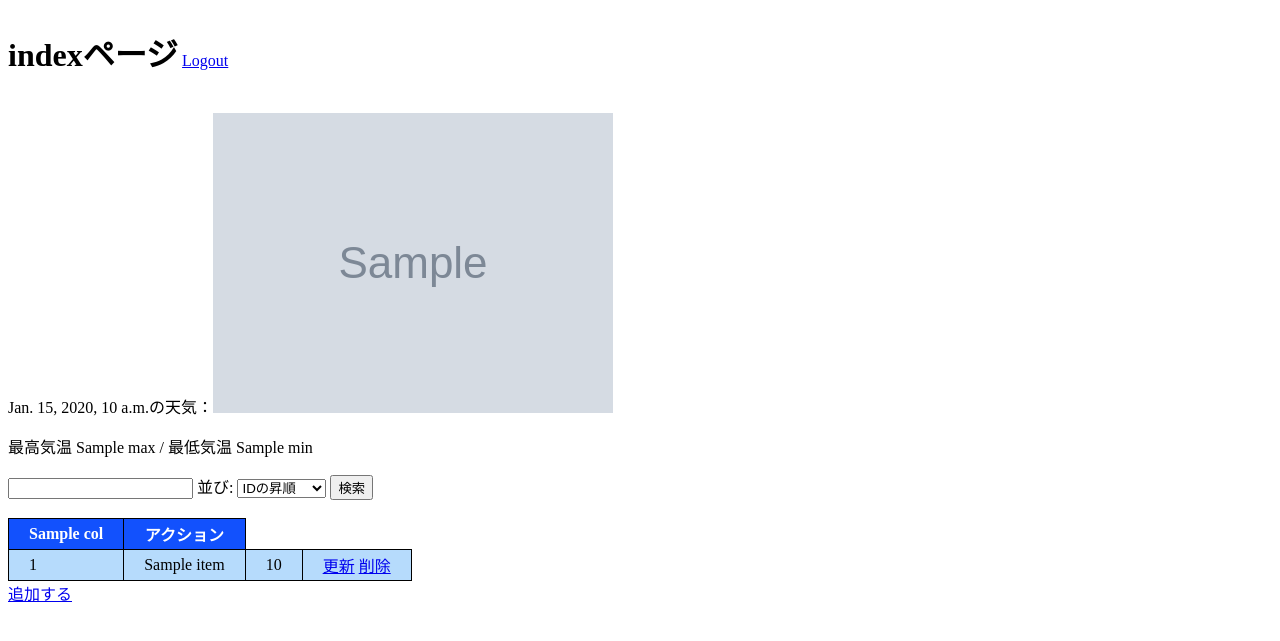
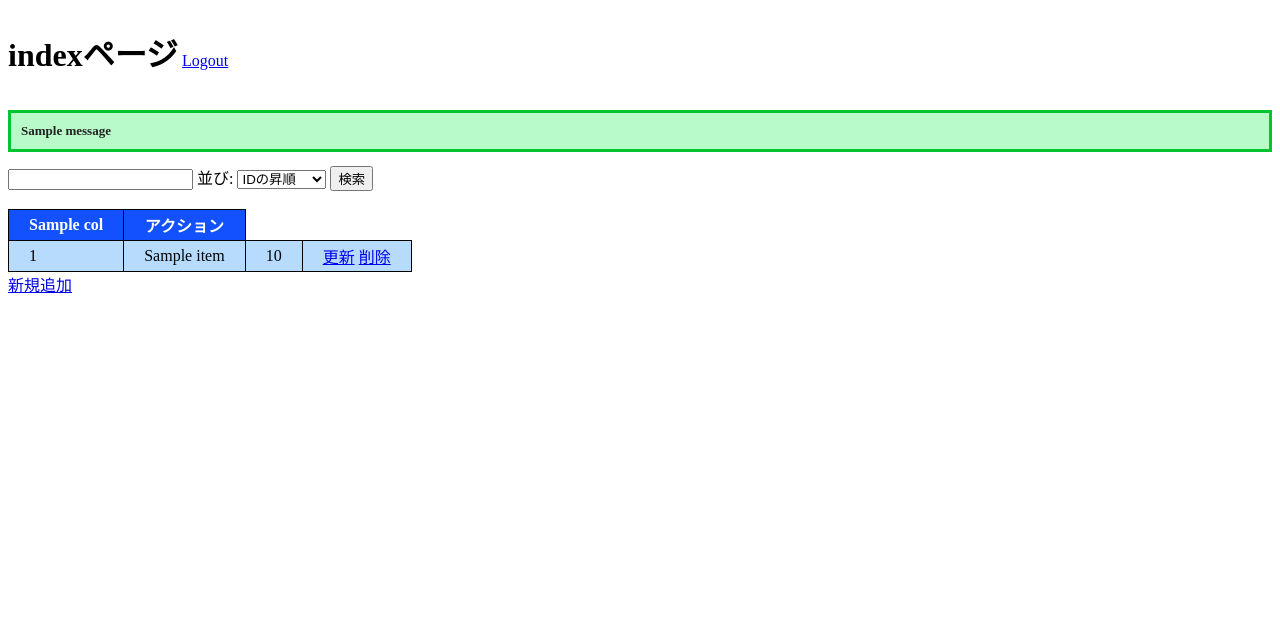
Before and after one commit to ITL-Hassan/ITL-Django, a Django app: template my_app/templates/my_app/index.html in a window 1280 px wide. Shown: the top 641 px of the page. Run offline with Django 5.2, Linux system fonts and the light colour scheme; the template is opened without the code that fills it: most values are stand-ins (such as "Sample title", 1, 10 or a date in 2020); grey boxes marked "Sample" are stand-in pictures; one stand-in notice (Sample message) is shown.

Commit message:
#2-7 静的ファイルを扱う

```diff
--- /dev/null
+++ b/my_app/static/my_app/css/style.css
@@ -0,0 +1,71 @@
+/* index */
+#index {
+  th, td {
+    border: 1px solid #000;
+    padding: 3px 20px;
+  }
+  table {
+    border-collapse: collapse;
+  }
+  thead {
+    background-color: #1251fd;
+    color : #FFF;
+  }
+  tbody tr:nth-child(odd) {
+    background-color: #b6dbfc;
+  }
+  h1,
+  form {
+    display: inline-block;
+  }
+}
+
+/* signup */
+body#signup {
+    max-width: 400px;
+    margin: 50px auto;
+    padding: 20px;
+    border: 1px solid #ddd;
+    border-radius: 5px;
+    box-shadow: 2px 2px 10px rgba(0, 0, 0, 0.1);
+}
+#signup {
+  h2 {
+      text-align: center;
+  }
+  form {
+      display: flex;
+      flex-direction: column;
+  }
+  label {
+      margin-top: 10px;
+      font-weight: bold;
+  }
+  input {
+      padding: 8px;
+      margin-top: 5px;
+      border: 1px solid #ccc;
+      border-radius: 4px;
+  }
+
+  #submit {
+      margin-top: 20px;
+      padding: 10px;
+      background-color: #28a745;
+      color: white;
+      border: none;
+      border-radius: 4px;
+      cursor: pointer;
+  }
+  #submit:hover {
+      background-color: #218838;
+  }
+  .error {
+      color: red;
+      font-size: 0.9em;
+  }
+  .login-link {
+      text-align: center;
+      margin-top: 15px;
+  }
+}
--- a/my_app/templates/accounts/login.html
+++ b/my_app/templates/accounts/login.html
@@ -1,11 +1,15 @@
+{% load static %}
 <!DOCTYPE html>
 <html lang="ja">
   <head>
     <meta charset="UTF-8">
     <title>ログイン</title>
+    <link rel="stylesheet" type="text/css" href="{% static 'my_app/css/style.css' %}">
   </head>
-  <body>
+
+  <body id="login">
     <h2>ログイン</h2>
+
     {% if form.errors %}
       <p style="color:red;">ユーザー名またはパスワードが正しくありません。</p>
     {% endif %}
--- a/my_app/templates/my_app/create.html
+++ b/my_app/templates/my_app/create.html
@@ -1,11 +1,13 @@
+{% load static %}
 <!DOCTYPE html>
 <html lang="ja">
 <head>
     <meta charset="UTF-8">
     <title>入力画面</title>
+    <link rel="stylesheet" type="text/css" href="{% static 'my_app/css/style.css' %}">
 </head>
 
-<body>
+<body id="create">
   <h1>{{ title }}</h1>
 
   <form action="{% url 'my_app:create' %}" method="post" enctype="multipart/form-data">
--- a/my_app/templates/my_app/delete.html
+++ b/my_app/templates/my_app/delete.html
@@ -1,12 +1,15 @@
+{% load static %}
 <!DOCTYPE html>
 <html lang="ja">
 <head>
     <meta charset="UTF-8">
     <title>削除画面</title>
+    <link rel="stylesheet" type="text/css" href="{% static 'my_app/css/style.css' %}">
 </head>
 
-<body>
+<body id="delete">
   <h1>{{ title }}</h1>
+
   <dl>
     <dt>{{ label.0 }}</dt>
     <dd>{{ member.id }}</dd>
--- a/my_app/templates/my_app/index.html
+++ b/my_app/templates/my_app/index.html
@@ -1,36 +1,13 @@
+{% load static %}
 <!DOCTYPE html>
 <html lang="ja">
 <head>
   <meta charset="UTF-8">
   <title>タイトル</title>
-
-  <style>
-    th, td {
-      border: 1px solid #000;
-      padding: 3px 20px;
-    }
-    table {
-      border-collapse: collapse;
-    }
-    thead {
-      background-color: #1251fd;
-      color : #FFF;
-    }
-    tbody tr:nth-child(odd) {
-      background-color: #b6dbfc;
-    }
-
-    h1,
-    form {
-      display: inline-block;
-    }
-
-  </style>
-
+  <link rel="stylesheet" type="text/css" href="{% static 'my_app/css/style.css' %}">
 </head>
 
-<body>
-
+<body id="index">
   <header>
     <h1>indexページ</h1>
 
@@ -41,14 +18,40 @@
   </header>
 
   <!-- 天気情報 -->
-  <section>
+  <!-- <section>
     <p>{{ weather.date }}の天気：<img src="{{ weather.image }}" alt="{{ weather.telop }}"></p>
     <p>
       最高気温 {% if weather.min %}{{ weather.max }}{% else %} - {% endif %}
        /
       最低気温 {% if weather.min %}{{ weather.min }}{% else %} - {% endif %}
     </p>
-  </section>
+  </section> -->
+
+  <!-- メッセージ表示 -->
+  {% if messages %}
+    {% for message in messages %}
+      <p class="messages {{ message.tags }}">{{ message }}</p>
+    {% endfor %}
+  {% endif %}
+
+  <style>
+    .messages {
+      color: #222;
+      padding: 10px;
+      font-weight: bold;
+      font-size: 13px;
+
+    }
+    .success {
+      border: 3px solid #00c531;
+      background-color: #b9fac9;
+    }
+    .error {
+      border: 3px solid #c42a2a;
+      background-color: #ffcfcf;
+    }
+  </style>
+
 
   <!-- 検索フォーム -->
   <div>
@@ -94,8 +97,7 @@
       {% endfor %}
     </tbody>
   </table>
-
-  <a href="/my_app/create">追加する</a>
+  <a href="{% url 'my_app:create' %}">新規追加</a>
 </body>
 
 <script>
--- a/my_app/templates/my_app/update.html
+++ b/my_app/templates/my_app/update.html
@@ -1,11 +1,13 @@
+{% load static %}
 <!DOCTYPE html>
 <html lang="ja">
 <head>
     <meta charset="UTF-8">
     <title>更新画面</title>
+    <link rel="stylesheet" type="text/css" href="{% static 'my_app/css/style.css' %}">
 </head>
 
-<body>
+<body id="update">
   <h1>{{ title }}</h1>
 
   <form action="{% url 'my_app:update' id %}" method="post" enctype="multipart/form-data">
```
Also changed, not shown: my_app/templates/accounts/signup.html (+19 -57 lines).
